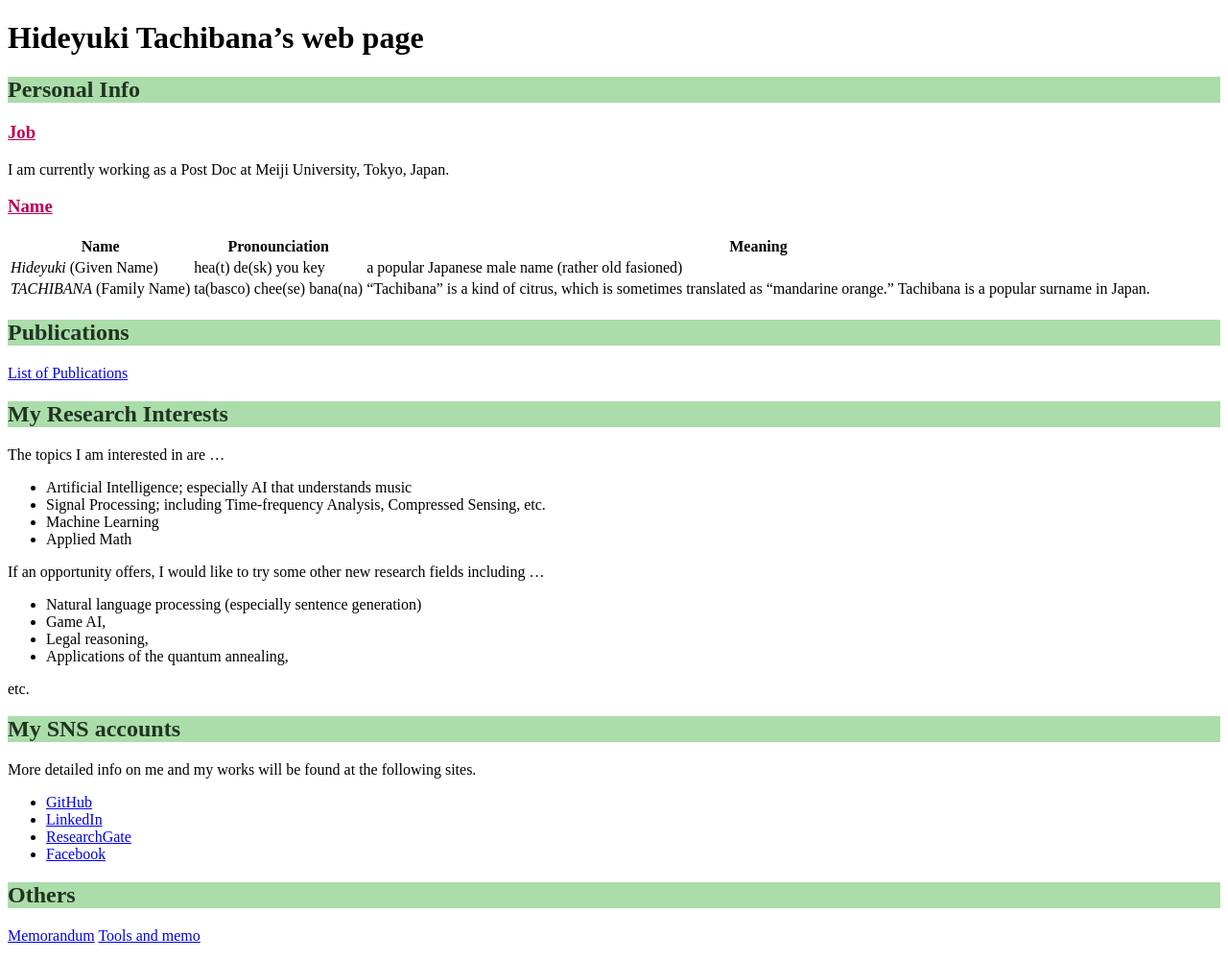
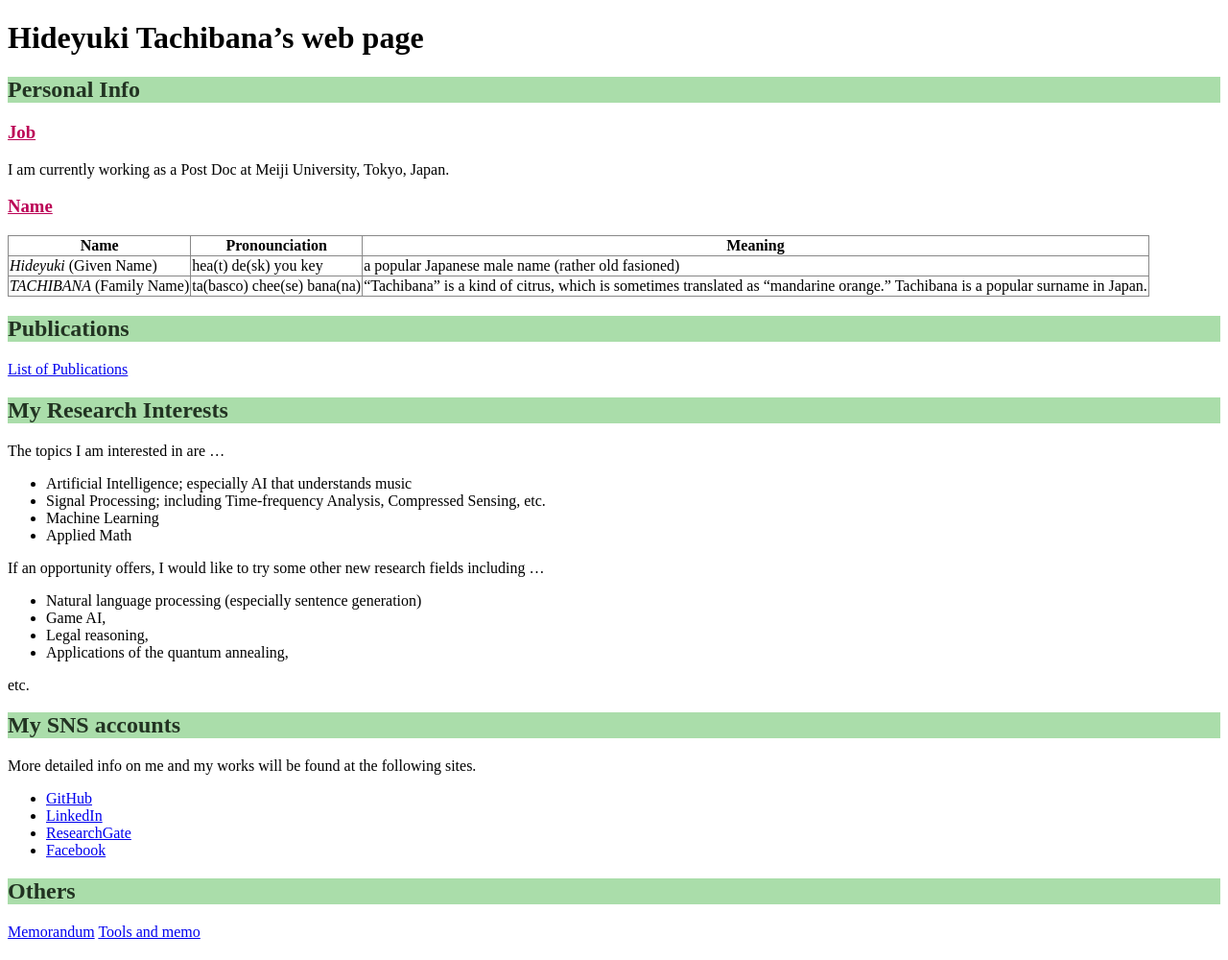
Before and after one commit to tachi-hi/tachi-hi.github.io, a Jekyll site: the page built from index.md, in a window 1280 px wide. Shown: the whole page at 96% size. Built offline with Jekyll 4.4.1, drawn with Linux system fonts in a browser that asks for light colours.

Commit message:
collapse

```diff
--- a/css/style.css
+++ b/css/style.css
@@ -38,5 +38,6 @@ body {     font-family: "Times New Roman", Times, serif, 'ヒラギノ角ゴ Pro
 
 
 table, td, th {
-border: 1px #888888;
+border: 1px #888888 solid;
+border-collapse: collapse;
 }
```
